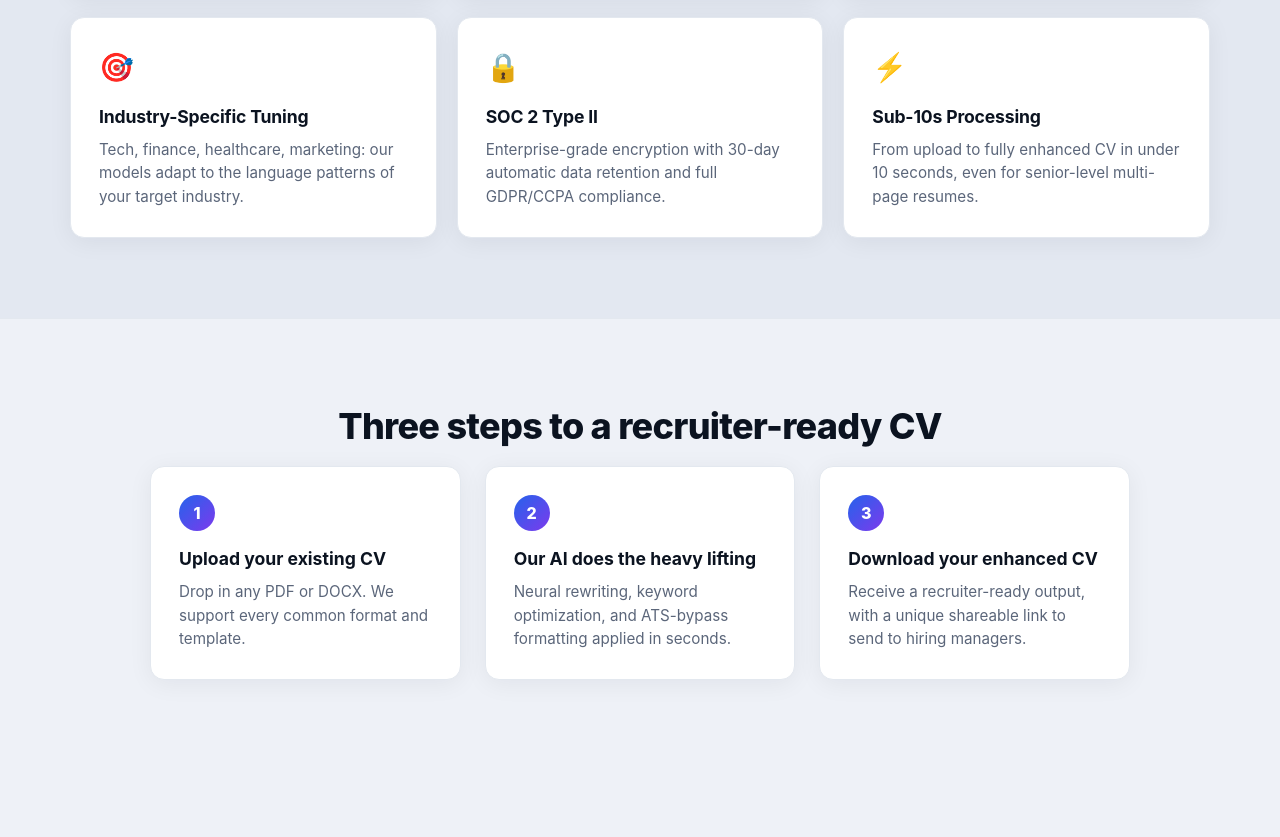
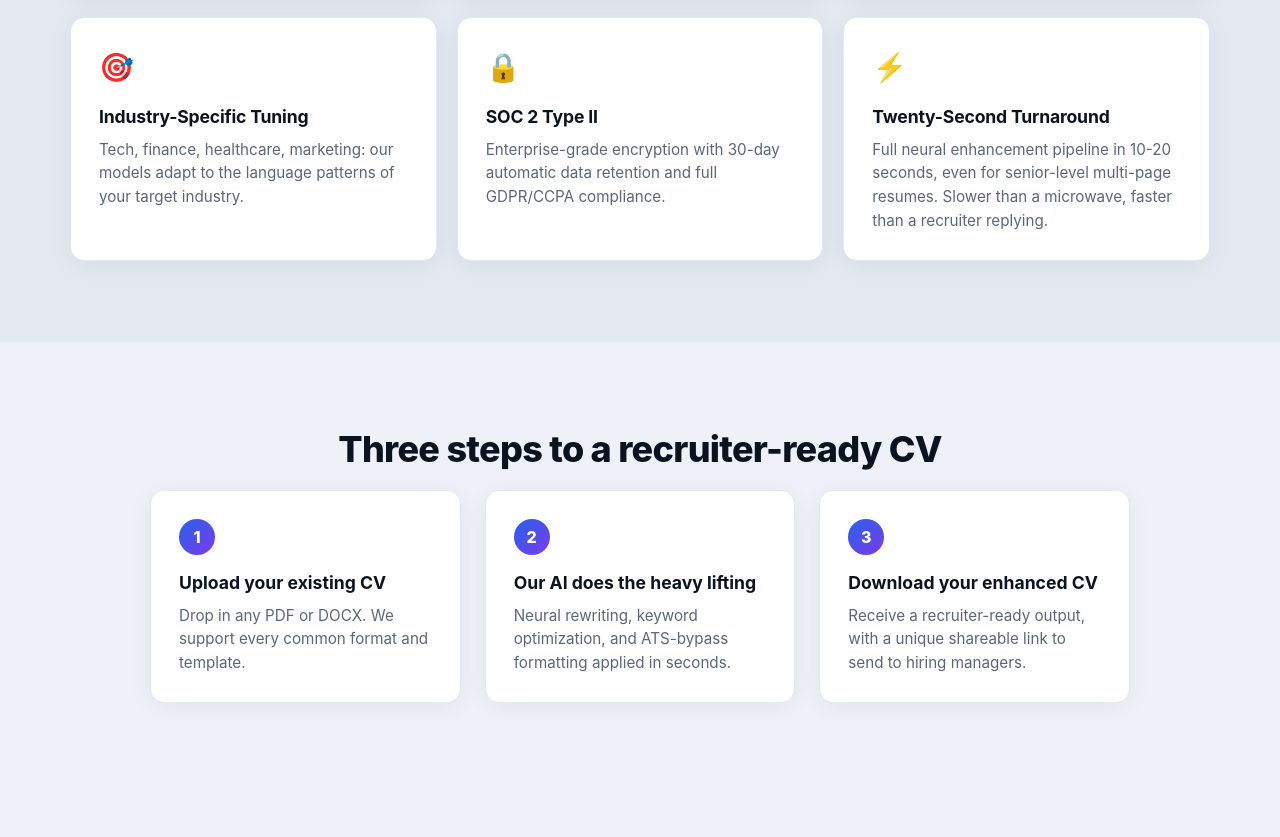
Before and after one commit to takattowo/ResuMeme, a website: page frontend/index.html in a window 1280 px wide. Shown: the part 1497-2334 px from the top of the page. Drawn offline with Linux system fonts and the light colour scheme.

Commit message:
fix(landing): replace sub-10s claim with honest 10-20s figure

```diff
--- a/frontend/index.html
+++ b/frontend/index.html
@@ -96,8 +96,8 @@
       </article>
       <article class="feature-card">
         <div class="feature-icon">⚡</div>
-        <h3>Sub-10s Processing</h3>
-        <p>From upload to fully enhanced CV in under 10 seconds, even for senior-level multi-page resumes.</p>
+        <h3>Twenty-Second Turnaround</h3>
+        <p>Full neural enhancement pipeline in 10-20 seconds, even for senior-level multi-page resumes. Slower than a microwave, faster than a recruiter replying.</p>
       </article>
     </div>
   </section>
```
